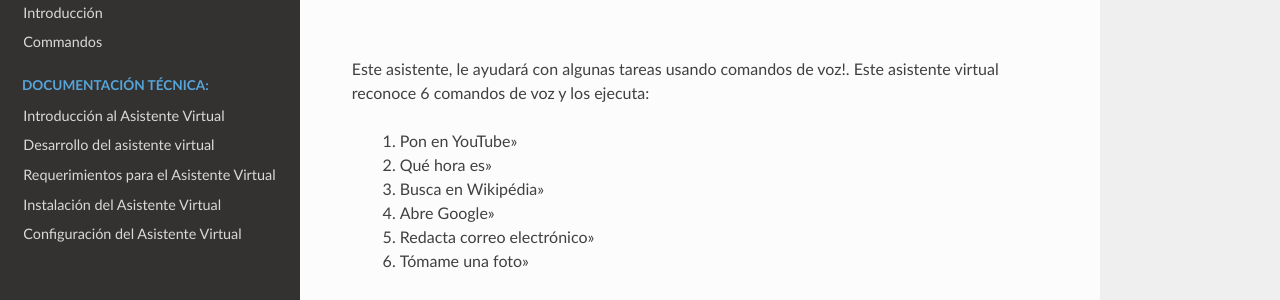
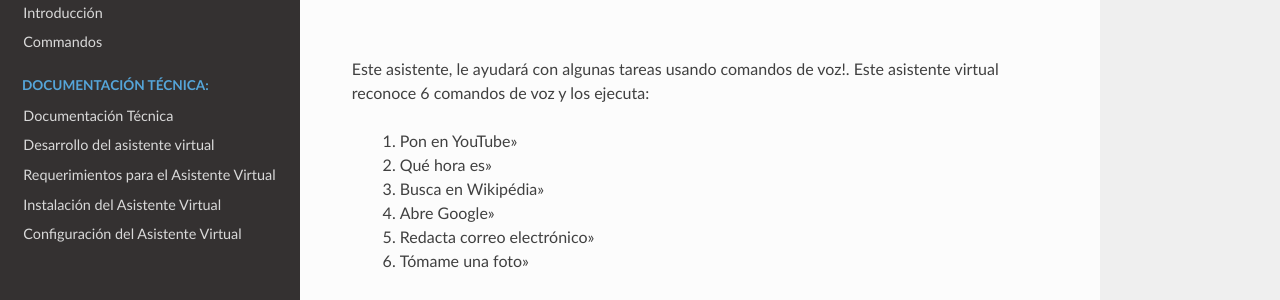
Before and after one commit to johnazo/VirtualAsistant, a Sphinx documentation site: the page built from docs/index.rst, in a window 1280 px wide. Shown: the part 139-439 px from the top of the page. Built offline with Sphinx 7.4.7 and the Read the Docs theme 2.0.0, drawn with Linux system fonts in a browser that asks for light colours; some of the changed lines change nothing that is shown.

Commit message:
20221128-3

```diff
--- a/docs/index.rst
+++ b/docs/index.rst
@@ -19,7 +19,7 @@
 Puede comenzar por nuestro :doc:`manual de usuario </user/introduction>` o saltar al :doc:`manual técnico </technical/introduction>`.
 
 .. toctree::
-   :maxdepth: 2
+   :maxdepth: 1
    :hidden:
    :caption: Documentación de usuario:
 
@@ -27,7 +27,7 @@
    user/commands
 
 .. toctree::
-   :maxdepth: 2
+   :maxdepth: 1
    :hidden:
    :caption: Documentación técnica:
 
--- a/docs/technical/introduction.rst
+++ b/docs/technical/introduction.rst
@@ -1,4 +1,4 @@
-Introducción al Asistente Virtual
+Documentación Técnica
 +++++++++++++++++++++++++++++++++
 
 Bienvenido a la documentación técnica.
```
